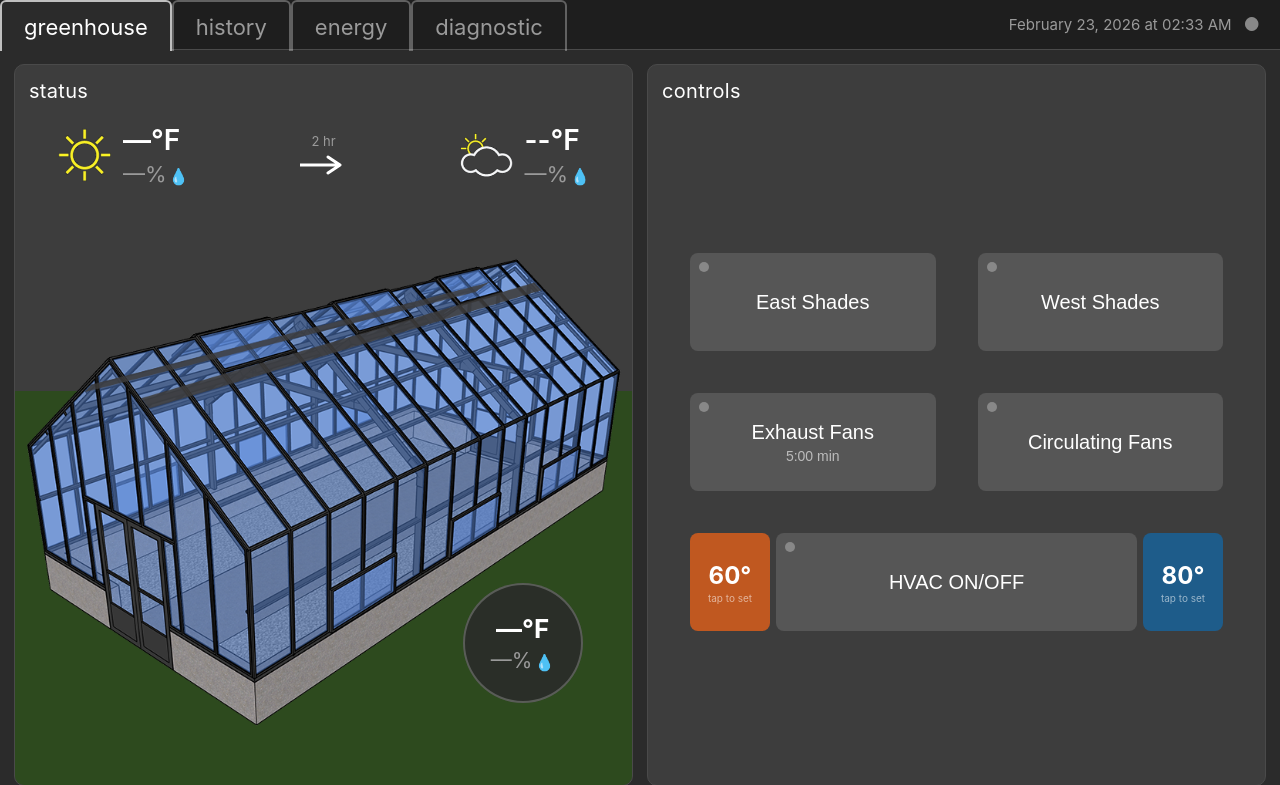
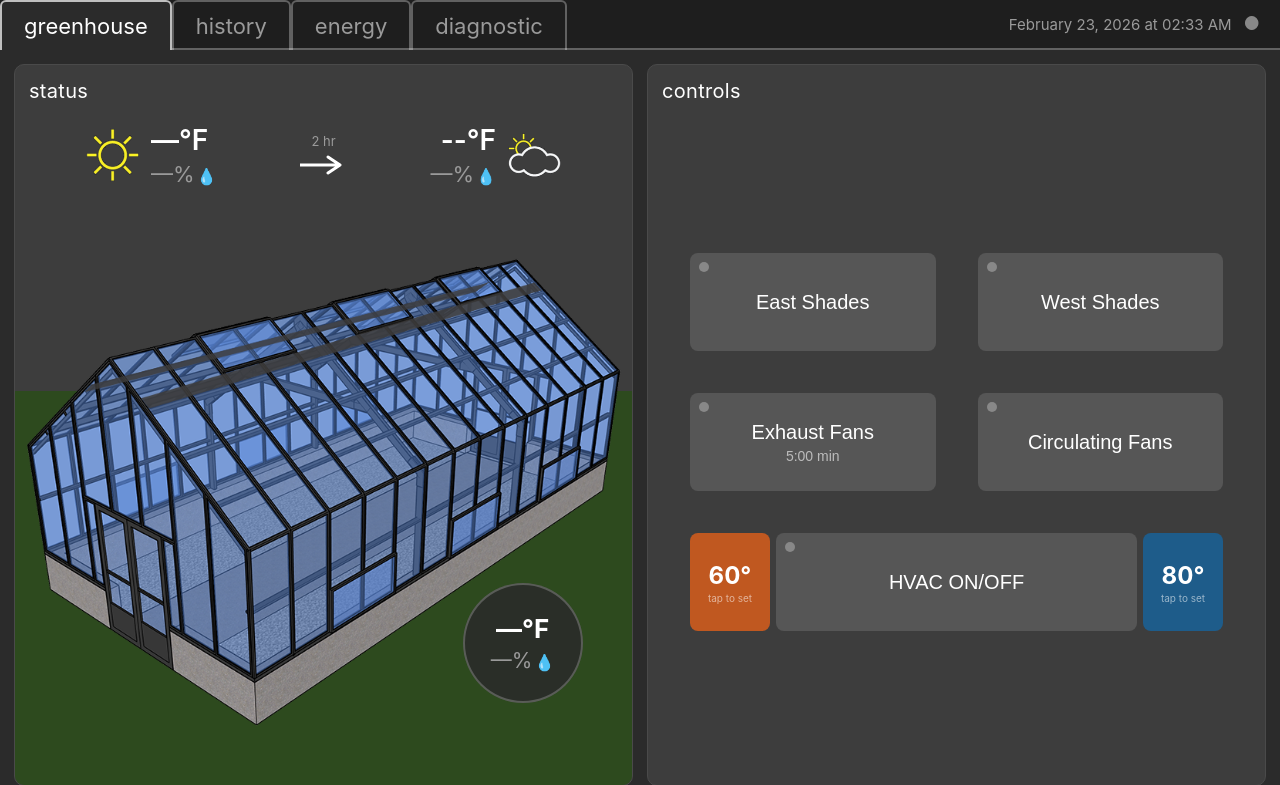
Before and after one commit to ArnoHarris/greenhouse-controller, a Flask app: page / in a window 1280 px wide. Shown: the top 785 px of the page. Run offline with Flask 3, Linux system fonts and the light colour scheme; data comes from the database, SQL or seed files in the repository; data that the repository does not hold is empty.

Commit message:
Nav bar border matches tab weight; double weather row padding; mirror forecast cell layout
Co-Authored-By: Claude Sonnet 4.6 <noreply@anthropic.com>

```diff
--- a/web/static/style.css
+++ b/web/static/style.css
@@ -47,7 +47,7 @@ body {
   flex-shrink: 0;
   position: relative;
   z-index: 10;
-  border-bottom: 1px solid var(--panel-border);
+  border-bottom: 2px solid rgba(255,255,255,0.3);
 }
 
 .nav-left { display: flex; align-items: stretch; }
@@ -149,11 +149,13 @@ body {
   align-items: center;
   justify-content: space-between;
   flex-shrink: 0;
-  padding: 0 28px;
+  padding: 0 56px;
 }
 .weather-cell { display: flex; align-items: center; gap: 10px; }
+.weather-cell.right { flex-direction: row-reverse; }
 .weather-icon { width: 56px; height: 56px; }
 .weather-vals { display: flex; flex-direction: column; gap: 4px; }
+.weather-cell.right .weather-vals { align-items: flex-end; }
 .weather-temp { font-size: 28px; font-weight: 600; }
 .weather-humidity { font-size: 22px; color: var(--text-muted); }
 .drop-icon { margin-left: 2px; font-size: 16px; }
--- a/web/templates/dashboard.html
+++ b/web/templates/dashboard.html
@@ -24,7 +24,7 @@
         </svg>
       </div>
 
-      <div class="weather-cell">
+      <div class="weather-cell right">
         <img id="icon-forecast" class="weather-icon" src="/static/icons/partly-cloudy-day.png" alt="forecast weather">
         <div class="weather-vals">
           <span class="weather-temp" id="forecast-temp">--°F</span>
```
